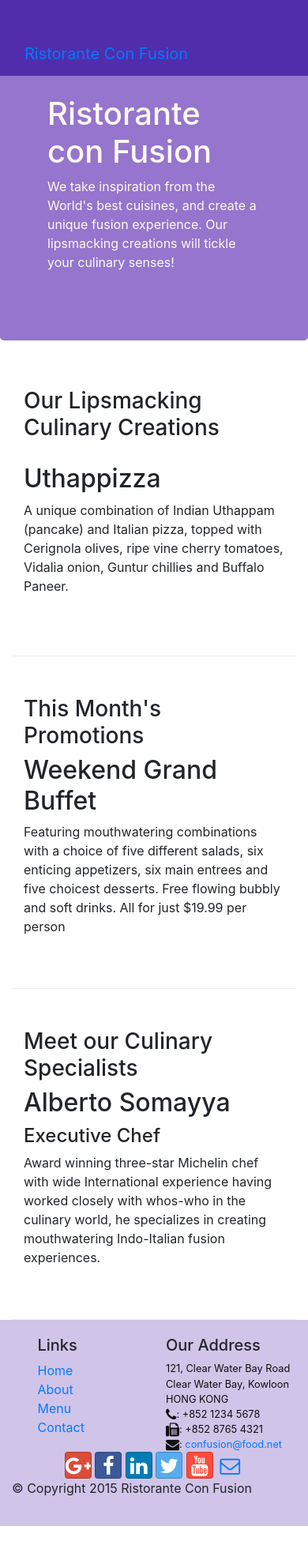
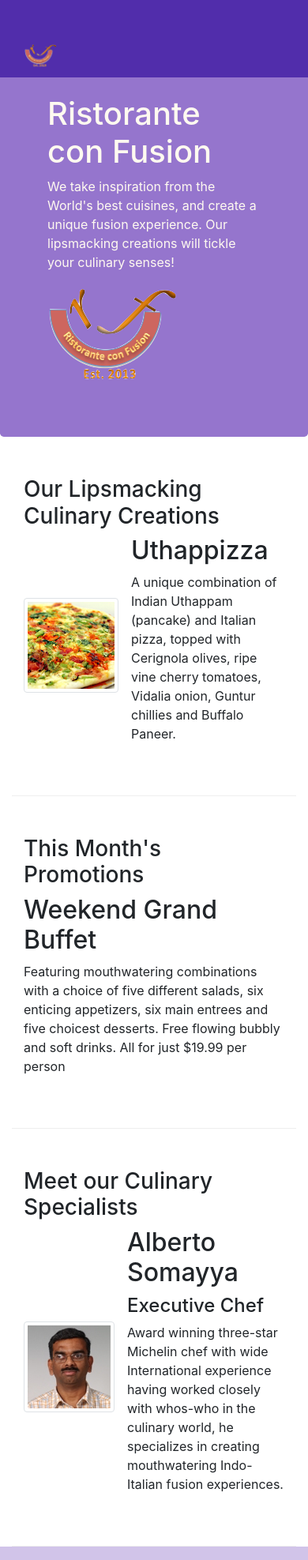
Before and after one commit to Vikywes/cfusion, a website: page index.html in a window 390 px wide. Shown: the top 1975 px of the page at 79% size. Before the commit the page ends 1932 px from the top, so only its background shows below. Drawn offline with nearby package versions, Linux system fonts and the light colour scheme.

Commit message:
Media object

```diff
--- a/index.html
+++ b/index.html
@@ -17,12 +17,12 @@
 
 <body>
                      <!-- Navigation  Bars -->
-    <nav class="navbar navbar-inverse navbar-toggleable-sm fixed-top"> <!--bg-primary-* color deleted -->
+    <nav class="navbar navbar-inverse navbar-toggleable-sm fixed-top"> <!--bg-primary-* color deleted Navbar Toggle Button-->
         <button class="navbar-toggler" type="button" data-toggle="collapse" data-target="#Navbar">
             <span class="navbar-toggler-icon"></span>
         </button>
         <div class="container">
-            <a class="navbar-brand" href="#">Ristorante Con Fusion</a>
+            <a class="navbar-brand" href="#"><img src="img/logo.png" height="30" width="41" ></a> <!--Ristorante Con Fusion--Named Replaced with Logo -->
             <div class="collapse navbar-collapse" id="Navbar">
                 <ul class="navbar-nav">
                     <li class="nav-item active">
@@ -50,7 +50,8 @@
                     <h1>Ristorante con Fusion</h1>
                     <p>We take inspiration from the World's best cuisines, and create a unique fusion experience. Our lipsmacking creations will tickle your culinary senses!</p>
                 </div>
-                <div class="col col-sm">
+                <div class="col col-sm align-self-center">
+                    <img src="img/logo.png" class="img-fluid">
                 </div>
             </div>
         </div>
@@ -62,8 +63,13 @@
                 <h3>Our Lipsmacking Culinary Creations</h3>
             </div>
             <div class="col-sm col-md flex-first">
-                <h2>Uthappizza</h2>
-                <p>A unique combination of Indian Uthappam (pancake) and Italian pizza, topped with Cerignola olives, ripe vine cherry tomatoes, Vidalia onion, Guntur chillies and Buffalo Paneer.</p>
+                <div class="media"><!--Media Body and Object Being Used -->
+                    <img class="d-flex mr-3 img-thumbnail align-self-center" src="img/uthappizza.png" alt="uthappizza">
+                    <div class="media-body">
+                        <h2 class="mt-0">Uthappizza</h2>
+                        <p class="hidden-xs-down">A unique combination of Indian Uthappam (pancake) and Italian pizza, topped with Cerignola olives, ripe vine cherry tomatoes, Vidalia onion, Guntur chillies and Buffalo Paneer.</p>
+                    </div>
+                </div>
             </div>
         </div>
 
@@ -82,10 +88,15 @@
             <div class="col-sm-4 col-md-3">
                 <h3>Meet our Culinary Specialists</h3>
             </div>
-            <div class="col-sm col-md">
-                <h2>Alberto Somayya</h2>
-                <h4>Executive Chef</h4>
-                <p>Award winning three-star Michelin chef with wide International experience having worked closely with whos-who in the culinary world, he specializes in creating mouthwatering Indo-Italian fusion experiences. </p>
+            <div class="col-sm col-md flex-first">
+                <div class="media">     <!-- Media Object & Media Boby Added Here -->
+                    <img class="d-flex mr-3 img-thumbnail align-self-center" src="img/alberto.png" alt="Alberto Somayya">
+                    <div class="media-body">
+                        <h2 class="mt-0">Alberto Somayya</h2>
+                        <h4>Executive Chef</h4>
+                        <p class="hidden-xs-down">Award winning three-star Michelin chef with wide International experience having worked closely with whos-who in the culinary world, he specializes in creating mouthwatering Indo-Italian fusion experiences. </p>
+                    </div>
+                </div>
             </div>
         </div>
     </div>
```
Also changed, not shown: img/alberto.png (added), img/buffet.png (added), img/logo.png (added), img/uthappizza.png (added), 1 other file.
